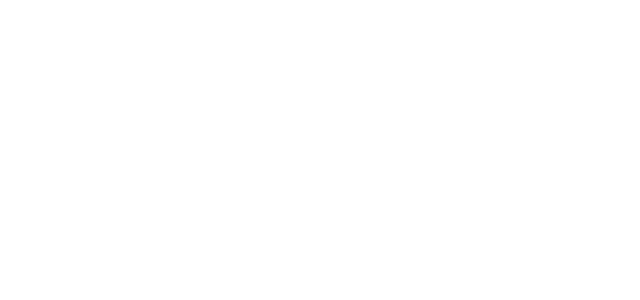
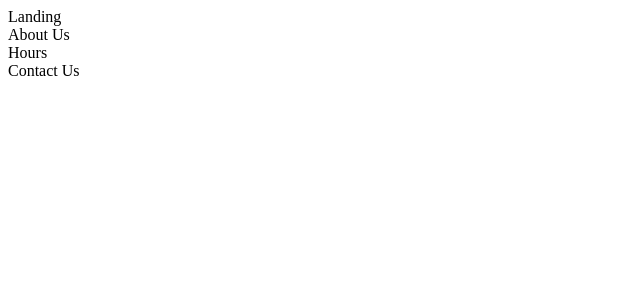
Before and after one commit to Ravanger/landing-page-vegan-cafe, a Next.js app: page / in a window 1280 px wide. Shown: the top 300 px of the page, without its empty margins (0-640 px from the left). Built offline with nearby package versions, Linux system fonts and the light colour scheme.

Commit message:
Move to /src folder

```diff
--- a/pages/index.tsx
+++ /dev/null
@@ -1,17 +0,0 @@
-import LandingPage from "../src/LandingPage"
-import AboutUsPage from "../src/AboutUsPage"
-import HoursPage from "../src/HoursPage"
-import ContactPage from "../src/ContactPage"
-
-const Home = () => {
-  return (
-    <>
-      <LandingPage />
-      <AboutUsPage />
-      <HoursPage />
-      <ContactPage />
-    </>
-  )
-}
-
-export default Home
--- a/src/AboutUsPage/AboutUsPage.tsx
+++ b/src/AboutUsPage/AboutUsPage.tsx
@@ -1,5 +1,5 @@
 const AboutUsPage = () => {
-  return <div></div>
+  return <div>About Us</div>
 }
 
 export default AboutUsPage
--- a/src/ContactPage/ContactPage.tsx
+++ b/src/ContactPage/ContactPage.tsx
@@ -1,5 +1,5 @@
 const ContactPage = () => {
-  return <div></div>
+  return <div>Contact Us</div>
 }
 
 export default ContactPage
--- a/src/HoursPage/HoursPage.tsx
+++ b/src/HoursPage/HoursPage.tsx
@@ -1,5 +1,5 @@
 const HoursPage = () => {
-  return <div></div>
+  return <div>Hours</div>
 }
 
 export default HoursPage
--- a/src/LandingPage/LandingPage.tsx
+++ b/src/LandingPage/LandingPage.tsx
@@ -1,5 +1,5 @@
 const LandingPage = () => {
-  return <div></div>
+  return <div>Landing</div>
 }
 
 export default LandingPage
--- /dev/null
+++ b/src/pages/index.tsx
@@ -0,0 +1,17 @@
+import LandingPage from "../LandingPage"
+import AboutUsPage from "../AboutUsPage"
+import HoursPage from "../HoursPage"
+import ContactPage from "../ContactPage"
+
+const Home = () => {
+  return (
+    <>
+      <LandingPage />
+      <AboutUsPage />
+      <HoursPage />
+      <ContactPage />
+    </>
+  )
+}
+
+export default Home
```
Also changed, not shown: src/pages/_app.tsx (renamed from pages/_app.tsx).
